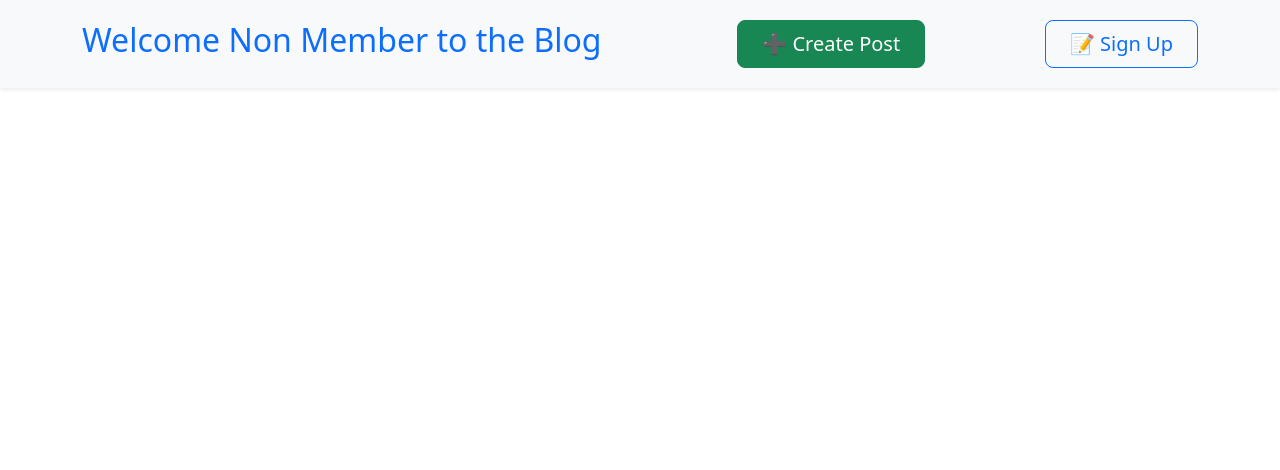
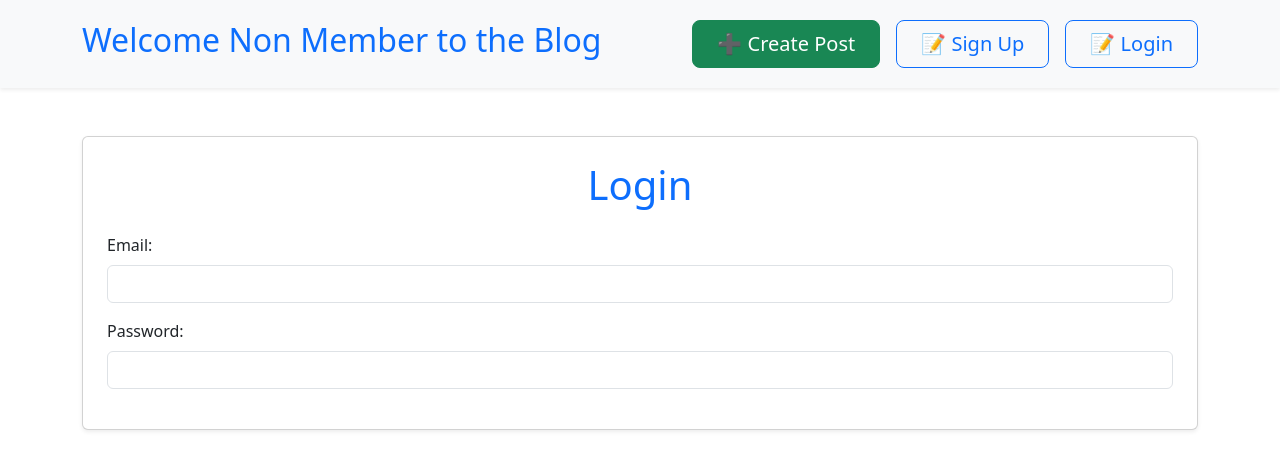
Before and after one commit to souste/blog-api-frontend, a React (Vite) app: page /login in a window 1280 px wide. Shown: the top 470 px of the page. Built offline with nearby package versions, Linux system fonts and the light colour scheme.

Commit message:
login form added

```diff
--- a/src/App.jsx
+++ b/src/App.jsx
@@ -4,6 +4,7 @@ import SinglePost from "./components/SinglePost";
 import CreatePost from "./components/CreatePost";
 import CreateComment from "./components/CreateComment";
 import SignUp from "./components/SignUp";
+import Login from "./components/Login";
 import { Route, Routes } from "react-router-dom";
 import "bootstrap/dist/css/bootstrap.min.css";
 
@@ -17,6 +18,7 @@ function App() {
         <Route path="/create-post" element={<CreatePost />} />
         <Route path="/posts/:postId/create-comment" element={<CreateComment />} />
         <Route path="/sign-up" element={<SignUp />} />
+        <Route path="/login" element={<Login />} />
       </Routes>
     </div>
   );
--- /dev/null
+++ b/src/components/Login.jsx
@@ -0,0 +1,26 @@
+const Login = () => {
+  return (
+    <div className="container mt-5">
+      <div className="card shadow-sm p-4">
+        <h1 className="text-center text-primary mb-4">Login</h1>
+        <form>
+          <div className="mb-3">
+            <label htmlFor="email" className="form-label">
+              Email:
+            </label>
+            <input type="email" id="email" name="email" className="form-control" required />
+          </div>
+
+          <div className="mb-3">
+            <label htmlFor="password" className="form-label">
+              Password:
+            </label>
+            <input type="password" id="password" name="password" className="form-control" required />
+          </div>
+        </form>
+      </div>
+    </div>
+  );
+};
+
+export default Login;
--- a/src/components/NavBar.jsx
+++ b/src/components/NavBar.jsx
@@ -5,14 +5,15 @@ const NavBar = () => {
     <nav className="navbar navbar-expand-lg navbar-light bg-light shadow-sm p-3">
       <div className="container">
         <h1 className="navbar-brand text-primary fs-2">Welcome Non Member to the Blog</h1>
-        <div className="ms-auto">
-          <Link to="/create-post" className="btn btn-success btn-lg px-4">
+        <div className="d-flex ms-auto">
+          <Link to="/create-post" className="btn btn-success btn-lg px-4 me-3">
             ➕ Create Post
           </Link>
-        </div>
-        <div className="ms-auto">
-          <Link to="/sign-up" className="btn btn-outline-primary btn-lg px-4">
+          <Link to="/sign-up" className="btn btn-outline-primary btn-lg px-4 me-3">
             📝 Sign Up
+          </Link>
+          <Link to="/login" className="btn btn-outline-primary btn-lg px-4">
+            📝 Login
           </Link>
         </div>
       </div>
```
